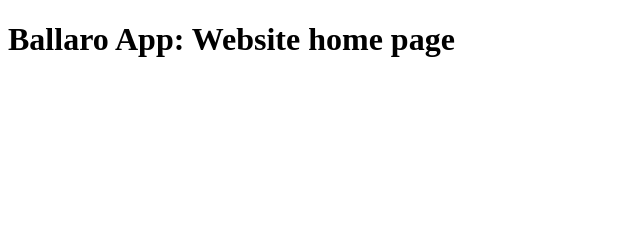
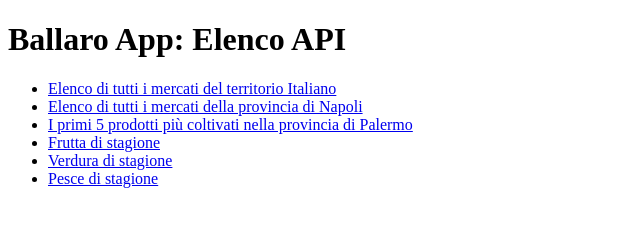
Before and after one commit to frizio/ballaro-app-backend, a website: page src/views/index.html in a window 1280 px wide. Shown: the whole page, without its empty margins (0-640 px from the left). Drawn offline with Linux system fonts and the light colour scheme.

Commit message:
Elenco API doc- v1

```diff
--- a/src/views/index.html
+++ b/src/views/index.html
@@ -7,6 +7,16 @@
         <title>Ballaro Website</title>
     </head>
     <body>
-        <h1>Ballaro App: Website home page</h1>
+        <h1>Ballaro App: Elenco API</h1>
+
+        <ul>
+            <li><a href="https://ballaro.herokuapp.com/api/mercati">Elenco di tutti i mercati del territorio Italiano</a></li>
+            <li><a href="https://ballaro.herokuapp.com/api/mercati/napoli">Elenco di tutti i mercati della provincia di Napoli</a></li>
+            <li><a href="https://ballaro.herokuapp.com/api/coltivazioni/palermo/5">I primi 5 prodotti più coltivati nella provincia di Palermo</a></li>
+            <li><a href="https://ballaro.herokuapp.com/data/fruttadistagione">Frutta di stagione</a></li>
+            <li><a href="https://ballaro.herokuapp.com/data/verduradistagione">Verdura di stagione</a></li>
+            <li><a href="https://ballaro.herokuapp.com/data/pescatodistagione">Pesce di stagione</a></li>
+        </ul>
+
     </body>
 </html>
```
Also changed, not shown: README.md.
